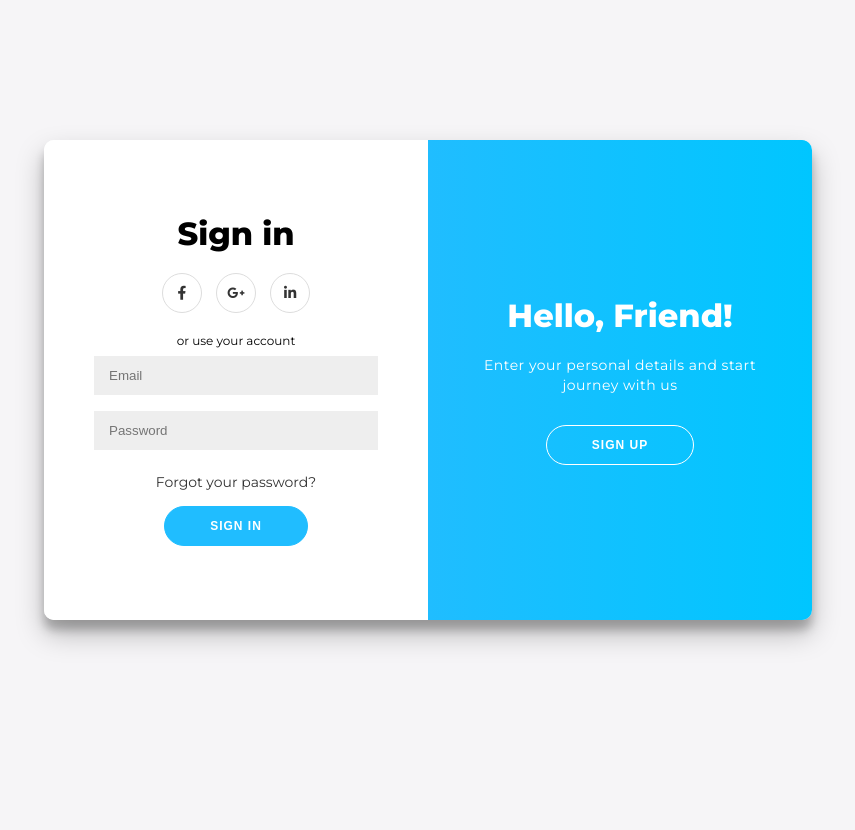
After one commit to MGazori/abitodo, a PHP site: page /abitodo/auth.php in a window 1280 px wide. The commit adds this page. Shown: the whole page, without its empty margins (212-1067 px from the left). Run offline with PHP 8.4, Linux system fonts and the light colour scheme; some libraries are stand-ins or nearby versions.

Commit message:
add-auth-featue-and-more

```diff
--- /dev/null
+++ b/assets/css/auth.css
@@ -0,0 +1,266 @@
+@import url('https://fonts.googleapis.com/css?family=Montserrat:400,800');
+* {
+    box-sizing: border-box;
+}
+
+body {
+    background: #f6f5f7;
+    display: flex;
+    justify-content: center;
+    align-items: center;
+    flex-direction: column;
+    font-family: 'Montserrat', sans-serif;
+    height: 100vh;
+    margin: -20px 0 50px;
+}
+
+h1 {
+    font-weight: bold;
+    margin: 0;
+}
+
+h2 {
+    text-align: center;
+}
+
+p {
+    font-size: 14px;
+    font-weight: 100;
+    line-height: 20px;
+    letter-spacing: 0.5px;
+    margin: 20px 0 30px;
+}
+
+span {
+    font-size: 12px;
+}
+
+a {
+    color: #333;
+    font-size: 14px;
+    text-decoration: none;
+    margin: 15px 0;
+}
+
+button {
+    border-radius: 20px;
+    border: 1px solid #20BDFF;
+    background-color: #20BDFF;
+    color: #FFFFFF;
+    font-size: 12px;
+    font-weight: bold;
+    padding: 12px 45px;
+    letter-spacing: 1px;
+    text-transform: uppercase;
+    transition: transform 80ms ease-in;
+    cursor: pointer;
+}
+
+button:active {
+    transform: scale(0.95);
+}
+
+button:focus {
+    outline: none;
+}
+
+button.ghost {
+    background-color: transparent;
+    border-color: #FFFFFF;
+}
+
+form {
+    background-color: #FFFFFF;
+    display: flex;
+    align-items: center;
+    justify-content: center;
+    flex-direction: column;
+    padding: 0 50px;
+    height: 100%;
+    text-align: center;
+}
+
+input {
+    background-color: #eee;
+    border: none;
+    padding: 12px 15px;
+    margin: 8px 0;
+    width: 100%;
+}
+
+.container {
+    background-color: #fff;
+    border-radius: 10px;
+    box-shadow: 0 14px 28px rgba(0, 0, 0, 0.25), 0 10px 10px rgba(0, 0, 0, 0.22);
+    position: relative;
+    overflow: hidden;
+    width: 768px;
+    max-width: 100%;
+    min-height: 480px;
+}
+
+.form-container {
+    position: absolute;
+    top: 0;
+    height: 100%;
+    transition: all 0.6s ease-in-out;
+}
+
+.sign-in-container {
+    left: 0;
+    width: 50%;
+    z-index: 2;
+}
+
+.container.right-panel-active .sign-in-container {
+    transform: translateX(100%);
+}
+
+.sign-up-container {
+    left: 0;
+    width: 50%;
+    opacity: 0;
+    z-index: 1;
+}
+
+.container.right-panel-active .sign-up-container {
+    transform: translateX(100%);
+    opacity: 1;
+    z-index: 5;
+    animation: show 0.6s;
+}
+
+@keyframes show {
+    0%,
+    49.99% {
+        opacity: 0;
+        z-index: 1;
+    }
+    50%,
+    100% {
+        opacity: 1;
+        z-index: 5;
+    }
+}
+
+.overlay-container {
+    position: absolute;
+    top: 0;
+    left: 50%;
+    width: 50%;
+    height: 100%;
+    overflow: hidden;
+    transition: transform 0.6s ease-in-out;
+    z-index: 100;
+}
+
+.container.right-panel-active .overlay-container {
+    transform: translateX(-100%);
+}
+
+.overlay {
+    background: #0072ff;
+    background: -webkit-linear-gradient(to right, #0072ff, #20BDFF, #00c6ff);
+    background: linear-gradient(to right, #0072ff, #20BDFF, #00c6ff);
+    background-repeat: no-repeat;
+    background-size: cover;
+    background-position: 0 0;
+    color: #FFFFFF;
+    position: relative;
+    left: -100%;
+    height: 100%;
+    width: 200%;
+    transform: translateX(0);
+    transition: transform 0.6s ease-in-out;
+}
+
+.container.right-panel-active .overlay {
+    transform: translateX(50%);
+}
+
+.overlay-panel {
+    position: absolute;
+    display: flex;
+    align-items: center;
+    justify-content: center;
+    flex-direction: column;
+    padding: 0 40px;
+    text-align: center;
+    top: 0;
+    height: 100%;
+    width: 50%;
+    transform: translateX(0);
+    transition: transform 0.6s ease-in-out;
+}
+
+.overlay-left {
+    transform: translateX(-20%);
+}
+
+.container.right-panel-active .overlay-left {
+    transform: translateX(0);
+}
+
+.overlay-right {
+    right: 0;
+    transform: translateX(0);
+}
+
+.container.right-panel-active .overlay-right {
+    transform: translateX(20%);
+}
+
+.social-container {
+    margin: 20px 0;
+}
+
+.social-container a {
+    border: 1px solid #DDDDDD;
+    border-radius: 50%;
+    display: inline-flex;
+    justify-content: center;
+    align-items: center;
+    margin: 0 5px;
+    height: 40px;
+    width: 40px;
+}
+
+footer {
+    background-color: #222;
+    color: #fff;
+    font-size: 14px;
+    bottom: 0;
+    position: fixed;
+    left: 0;
+    right: 0;
+    text-align: center;
+    z-index: 999;
+}
+
+footer p {
+    margin: 10px 0;
+}
+
+footer i {
+    color: red;
+}
+
+footer a {
+    color: #3c97bf;
+    text-decoration: none;
+}
+
+.info {
+    background-color: rgba(231, 244, 54, 0.2) !important;
+    color: #f4d836 !important;
+}
+
+.sucsses {
+    background-color: rgba(60, 244, 54, 0.109) !important;
+    color: #6cf436 !important;
+}
+
+.error {
+    background-color: rgba(244, 67, 54, 0.2) !important;
+    color: #f44336 !important;
+}
--- /dev/null
+++ b/assets/js/auth.js
@@ -0,0 +1,11 @@
+const signUpButton = document.getElementById('signUp');
+const signInButton = document.getElementById('signIn');
+const container = document.getElementById('container');
+
+signUpButton.addEventListener('click', () => {
+    container.classList.add("right-panel-active");
+});
+
+signInButton.addEventListener('click', () => {
+    container.classList.remove("right-panel-active");
+});
--- /dev/null
+++ b/auth.php
@@ -0,0 +1,38 @@
+<?php
+include "bootstrap/init.php";
+$email = "pattrick@tutorialspoint.com";
+//form submition
+if ($_SERVER['REQUEST_METHOD'] == 'POST') {
+    $action = $_GET['action'];
+    $params = $_POST;
+    $siteBaseUrl = site_url();
+    if ($action == 'register') {
+        $uppercase = preg_match('@[A-Z]@', $params['password']);
+        $lowercase = preg_match('@[a-z]@', $params['password']);
+        $number = preg_match('@[0-9]@', $params['password']);
+        if (empty($params['name']) || empty($params['email']) || empty($params['password'])) {
+            message("Error: complete the form!", "error");
+        } else if (!filter_var($params['email'], FILTER_VALIDATE_EMAIL)) {
+            message("Error: enter the valid email address", "error");
+        } else if (!$uppercase || !$lowercase || !$number || strlen($params['password']) < 8) {
+            message('Password should be at least 8 characters in length and should include at least one upper case letter, one number.', 'error');
+        } else {
+            $result = register($params);
+            if (!$result) {
+                message("Error: an error in registration!", "error");
+            } else {
+                login($params['email'], $params['password']);
+                redirect(site_url(''));
+            }
+        }
+    } else if ($action == 'login') {
+        $result = login($params['email'], $params['password']);
+        if (!$result) {
+            message("email or password is incorrect", "error");
+        } else {
+            redirect(site_url(''));
+        }
+    }
+}
+// var_dump($_POST);
+include "tpl/auth-tpl.php";
--- a/bootstrap/constants.php
+++ b/bootstrap/constants.php
@@ -1,3 +1,5 @@
 <?php
 define("SITE_TITLE", "abi TODO");
-define("BASE_PATH", "C:/xampp/htdocs/abitodo/");
+define("BASE_URL", "http://localhost/abitodo/");
+$basePath = __DIR__ . '/../';
+define("BASE_PATH", "$basePath");
--- a/bootstrap/init.php
+++ b/bootstrap/init.php
@@ -1,5 +1,5 @@
 <?php
-
+session_start();
 include "constants.php";
 include BASE_PATH . "bootstrap/config.php";
 include BASE_PATH . "libs/helpers.php";
--- a/libs/helpers.php
+++ b/libs/helpers.php
@@ -6,7 +6,17 @@ function diePage($msg)
     echo "<div style='padding: 50px 30px; width: 80%; margin: 50px auto; border-radius: 10px; background-color: rgba(244,67,54 ,0.2); color: #f44336; font-family: sans-serif;'>$msg</div>";
     die();
 }
-
+//define function for show message
+function message($msg, $cssClass = 'info')
+{
+    echo "<div class='$cssClass' style='padding: 30px 30px; width: 80%; margin: 10px auto; border-radius: 10px; background-color: rgba(244,67,54 ,0.2); color: #f44336; font-family: sans-serif;'>$msg</div>";
+}
+//define function for redirect
+function redirect($address)
+{
+    header("location:" . $address);
+    die();
+}
 //define function for validate ajax request
 function isAjaxRequest()
 {
@@ -16,6 +26,11 @@ function isAjaxRequest()
         return false;
     }
 }
+//define function for using full url in project
+function site_url($uri = '')
+{
+    return BASE_URL . $uri;
+}
 //beadufull var_dump
 function dd($data)
 {
--- a/libs/lib-auth.php
+++ b/libs/lib-auth.php
@@ -1,5 +1,60 @@
-<?php defined('BASE_PATH') OR die("Permision Denied!");
+<?php defined('BASE_PATH') or die("Permision Denied!");
+//define function for get current user id
 function getCurrentUserID()
 {
-    return 1;
+    return $_SESSION['login'];
 }
+//define function for logout
+function logout()
+{
+    unset($_SESSION['login']);
+}
+//define function for check user login or not
+function isLoggedIn()
+{
+    return isset($_SESSION['login']) ? true : false;
+}
+//define function for register user
+function register($userData)
+{
+    global $pdo;
+    $passHash = password_hash($userData['password'], PASSWORD_BCRYPT);
+    $sql = "INSERT INTO users (name,email,password) VALUES (:name , :email, :password)";
+    $stmt = $pdo->prepare($sql);
+    $stmt->execute([":name" => $userData['name'], ":email" => $userData['email'], ":password" => $passHash]);
+    return $stmt->rowCount() ? true : false;
+}
+// define function for get login user by id
+function getLoggedInUserInfo($userId)
+{
+    global $pdo;
+    $sql = "SELECT * FROM users WHERE id = :userId";
+    $stmt = $pdo->prepare($sql);
+    $stmt->execute([":userId" => $userId]);
+    $records = $stmt->fetch(PDO::FETCH_OBJ);
+    return $records ?? null;
+}
+// define function for get user by email
+function getUserByEmail($email)
+{
+    global $pdo;
+    $sql = "SELECT * FROM users WHERE email = :email";
+    $stmt = $pdo->prepare($sql);
+    $stmt->execute([":email" => $email]);
+    $records = $stmt->fetch(PDO::FETCH_OBJ);
+    return $records ?? null;
+}
+//define function for login user
+function login($email, $pass)
+{
+    $user = getUserByEmail($email);
+    if (is_null($user)) {
+        return false;
+    }
+    if (password_verify($pass, $user->password)) {
+        // login is successfull
+        $_SESSION['login'] = $user->id;
+        return true;
+    }
+    return false;
+}
--- /dev/null
+++ b/tpl/auth-tpl.php
@@ -0,0 +1,62 @@
+<?php defined('BASE_PATH') or die("Permision Denied"); ?>
+<!DOCTYPE html>
+<html lang="en">
+
+<head>
+    <meta charset="UTF-8">
+    <title><?= SITE_TITLE . "Login / Sign Up" ?></title>
+    <link rel='stylesheet' href='https://cdnjs.cloudflare.com/ajax/libs/font-awesome/5.14.0/css/all.min.css'>
+    <link rel="stylesheet" href="assets/css/auth.css">
+</head>
+
+<body>
+    <div class="container" id="container">
+        <div class="form-container sign-up-container">
+            <form action="<?= site_url('auth.php?action=register') ?>" method="POST">
+                <h1>Create Account</h1>
+                <div class="social-container">
+                    <a href="#" class="social"><i class="fab fa-facebook-f"></i></a>
+                    <a href="#" class="social"><i class="fab fa-google-plus-g"></i></a>
+                    <a href="#" class="social"><i class="fab fa-linkedin-in"></i></a>
+                </div>
+                <span>or use your email for registration</span>
+                <input name="email" type="email" placeholder="Email" required />
+                <input name="name" type="name" placeholder="Name" required />
+                <input name="password" type="password" placeholder="Password" required />
+                <button type="submit">Sign Up</button>
+            </form>
+        </div>
+        <div class="form-container sign-in-container">
+            <form action="<?= site_url('auth.php?action=login') ?>" method="POST">
+                <h1>Sign in</h1>
+                <div class="social-container">
+                    <a href="#" class="social"><i class="fab fa-facebook-f"></i></a>
+                    <a href="#" class="social"><i class="fab fa-google-plus-g"></i></a>
+                    <a href="#" class="social"><i class="fab fa-linkedin-in"></i></a>
+                </div>
+                <span>or use your account</span>
+                <input name="email" type="email" placeholder="Email" required />
+                <input name="password" type="password" placeholder="Password" required />
+                <a href="#">Forgot your password?</a>
+                <button type="submit">Sign In</button>
+            </form>
+        </div>
+        <div class="overlay-container">
+            <div class="overlay">
+                <div class="overlay-panel overlay-left">
+                    <h1>Welcome Back!</h1>
+                    <p>To keep connected with us please login with your personal info</p>
+                    <button class="ghost" id="signIn">Sign In</button>
+                </div>
+                <div class="overlay-panel overlay-right">
+                    <h1>Hello, Friend!</h1>
+                    <p>Enter your personal details and start journey with us</p>
+                    <button class="ghost" id="signUp">Sign Up</button>
+                </div>
+            </div>
+        </div>
+    </div>
+    <script src="assets/js/auth.js"></script>
+</body>
+
+</html>
```
Also changed, not shown: assets/css/style.css (+13 -3 lines), assets/js/script.js (+14 -7 lines), index.php (+14 -0 lines), tpl/index-tpl.php (+5 -2 lines), 1 other file.
